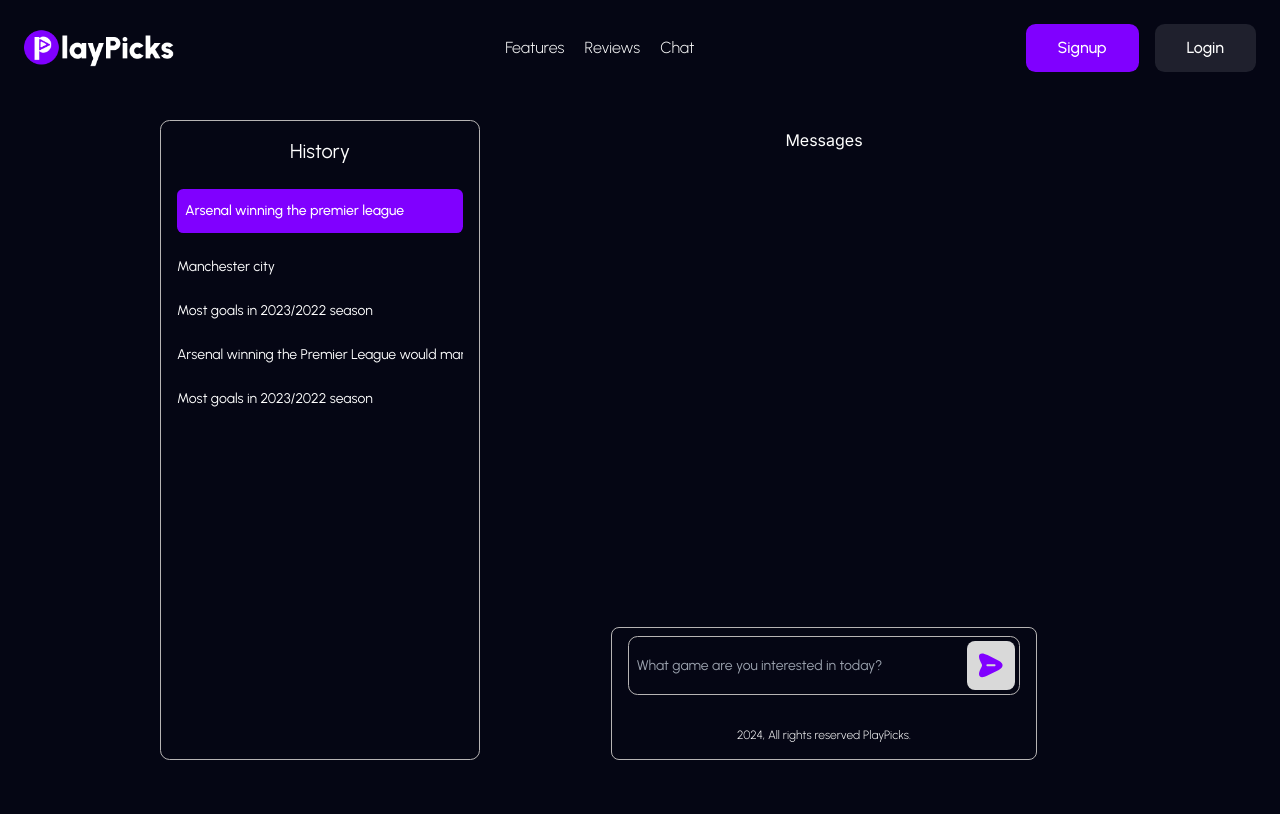
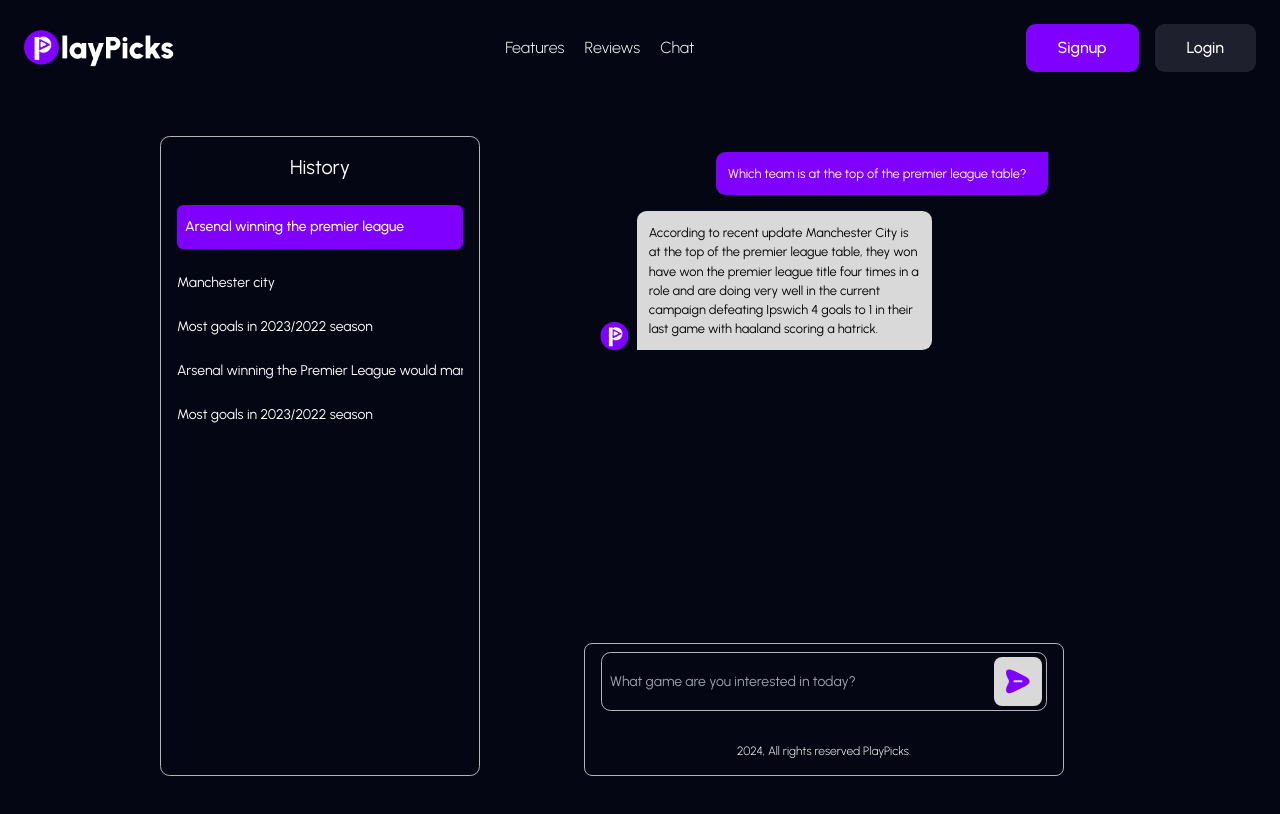
Before and after one commit to christapi2099/chatsupport, a Next.js app: page /chat in a window 1280 px wide. Shown: the top 814 px of the page. Built offline with nearby package versions, Linux system fonts and the light colour scheme.

Commit message:
added chat bubbles

```diff
--- /dev/null
+++ b/app/_components/chat-bubble.tsx
@@ -0,0 +1,48 @@
+import React, { ReactNode } from "react";
+import { Urbanist } from "next/font/google";
+import PlayPicksLogo from "./ui-elements/playpick-logo";
+
+const urbanist = Urbanist({ subsets: ["latin"] });
+
+interface ChatBubbleProps {
+  role: string;
+  text: string;
+}
+
+export default function ChatBubble({ role, text }: ChatBubbleProps) {
+  return (
+    <div
+      className={` ${urbanist.className} p-2 w-9/12 ${
+        role === "user" ? "self-end" : "self-start"
+      }`}
+    >
+      {role === "user" ? (
+        <UserBubble content={text} />
+      ) : (
+        <BotBubble content={text} />
+      )}
+    </div>
+  );
+}
+
+function BotBubble({ content }: { content: string }) {
+  return (
+    <div className="inline-flex gap-2">
+      <div className="self-end">
+        <PlayPicksLogo />
+      </div>
+
+      <div className=" bg-primary-50 text-black rounded-t-[0.6rem] rounded-br-[0.6rem] p-3 text-wrap text-[0.8rem] overflow-x-auto">
+        {content}
+      </div>
+    </div>
+  );
+}
+
+function UserBubble({ content }: { content: string }) {
+  return (
+    <div className="bg-primary-400 rounded-tl-[0.6rem] rounded-b-[0.6rem] p-3 text-wrap text-[0.8rem] overflow-x-auto">
+      <span>{content}</span>
+    </div>
+  );
+}
--- a/app/_components/cta.tsx
+++ b/app/_components/cta.tsx
@@ -2,6 +2,7 @@
 import React from "react";
 import { Urbanist } from "next/font/google";
 import Reveal from "./reveal";
+import Link from "next/link";
 
 const urbanist = Urbanist({ subsets: ["latin"] });
 
@@ -13,11 +14,13 @@ export default function Cta() {
           <div className="tracking-tighter text-4xl midPhone:text-xl smallestPhone:text-base phone:text-2xl items-center text-center font-extrabold">
             Ready to Elevate Your Betting <br /> Strategy?
           </div>
-          <button
-            className={` ${urbanist.className} phone:text-base tracking-tight midPhone:rounded-[0.4rem] smallPhone:text-xs smallPhone:px-3 midPhone:text-sm midPhone:py-1 midPhone:px-4 font-bold bg-gradient-to-br from-primary-200 to-primary-300 text-xl py-2 px-6 rounded-[0.6rem]`}
-          >
-            Join Now
-          </button>
+          <Link href="signup">
+            <button
+              className={` ${urbanist.className} phone:text-base tracking-tight midPhone:rounded-[0.4rem] smallPhone:text-xs smallPhone:px-3 midPhone:text-sm midPhone:py-1 midPhone:px-4 font-bold bg-gradient-to-br from-primary-200 to-primary-300 text-xl py-2 px-6 rounded-[0.6rem]`}
+            >
+              Join Now
+            </button>
+          </Link>
         </div>
       </Reveal>
     </div>
--- a/app/_components/hero.tsx
+++ b/app/_components/hero.tsx
@@ -5,6 +5,7 @@ import heroillustration from "@/public/heroillustration.png";
 import basketball from "@/public/basketball.png";
 import { Urbanist } from "next/font/google";
 import Reveal from "./reveal";
+import Link from "next/link";
 
 const urbanist = Urbanist({ subsets: ["latin"] });
 
@@ -44,11 +45,13 @@ export default function Hero() {
               Get AI-powered insights, real-time odds, and personalised betting
               advice.
             </div>
-            <button
-              className={` ${urbanist.className} tracking-tight font-medium tabletMedium:text-sm bg-gradient-to-br midPhone:text-xs from-primary-200 phone:text-sm to-primary-300 tabletPortrait:text-xs text-xl py-2 px-6 rounded-[0.6rem]`}
-            >
-              Get started
-            </button>
+            <Link href="login">
+              <button
+                className={` ${urbanist.className} tracking-tight font-medium tabletMedium:text-sm bg-gradient-to-br midPhone:text-xs from-primary-200 phone:text-sm to-primary-300 tabletPortrait:text-xs text-xl py-2 px-6 rounded-[0.6rem]`}
+              >
+                Get started
+              </button>
+            </Link>
           </div>
         </div>
       </Reveal>
--- /dev/null
+++ b/app/_components/ui-elements/playpick-logo.tsx
@@ -0,0 +1,35 @@
+import React from "react";
+
+export default function PlayPicksLogo() {
+  return (
+    <svg
+      width="28"
+      height="28"
+      viewBox="0 0 56 56"
+      fill="none"
+      xmlns="http://www.w3.org/2000/svg"
+      className="w-[1.8rem]"
+    >
+      <g clip-path="url(#clip0_107_118)">
+        <circle cx="28" cy="28" r="28" fill="#8000FF" />
+        <path
+          d="M24.5 48.5H17V11H24.5V13.35C25.2833 12.4667 26.1917 11.75 27.225 11.2C28.2583 10.6333 29.45 10.35 30.8 10.35C32.6333 10.35 34.3417 10.6917 35.925 11.375C37.5083 12.0583 38.9 13.0083 40.1 14.225C41.3167 15.425 42.2583 16.8167 42.925 18.4C43.6083 19.9833 43.95 21.6833 43.95 23.5C43.95 25.3167 43.6083 27.025 42.925 28.625C42.2583 30.225 41.3167 31.6333 40.1 32.85C38.9 34.05 37.5083 34.9917 35.925 35.675C34.3417 36.3583 32.6333 36.7 30.8 36.7C29.45 36.7 28.2583 36.4167 27.225 35.85C26.1917 35.2833 25.2833 34.5667 24.5 33.7V48.5ZM30.7 17.55C29.6833 17.55 28.75 17.825 27.9 18.375C27.0667 18.9083 26.4 19.625 25.9 20.525C25.4 21.425 25.15 22.4167 25.15 23.5C25.15 24.6 25.4 25.6 25.9 26.5C26.4 27.4 27.0667 28.1167 27.9 28.65C28.75 29.1833 29.6833 29.45 30.7 29.45C31.7333 29.45 32.675 29.1833 33.525 28.65C34.375 28.1167 35.05 27.4 35.55 26.5C36.05 25.6 36.3 24.6 36.3 23.5C36.3 22.4167 36.05 21.425 35.55 20.525C35.05 19.625 34.375 18.9083 33.525 18.375C32.675 17.825 31.7333 17.55 30.7 17.55Z"
+          fill="white"
+        />
+      </g>
+      <path
+        d="M41.4869 22.74C42.1983 23.1233 42.1849 24.1482 41.4638 24.5128L25.7342 32.4647C25.064 32.8036 24.2733 32.3102 24.2831 31.5592L24.4962 15.2473C24.506 14.4964 25.3092 14.0238 25.9704 14.3801L41.4869 22.74Z"
+        fill="#8000FF"
+      />
+      <path
+        d="M35.3026 22.2075C36.0276 22.5875 36.014 23.63 35.2793 23.9908L27.9647 27.5837C27.2951 27.9126 26.5142 27.419 26.5239 26.6731L26.6202 19.2976C26.63 18.5517 27.4235 18.0786 28.0843 18.4249L35.3026 22.2075Z"
+        fill="white"
+      />
+      <defs>
+        <clipPath id="clip0_107_118">
+          <rect width="56" height="56" fill="white" />
+        </clipPath>
+      </defs>
+    </svg>
+  );
+}
--- a/app/chat/layout.tsx
+++ b/app/chat/layout.tsx
@@ -8,7 +8,7 @@ interface LayoutProps {
 export default function Layout({ children }: LayoutProps) {
   return (
     <>
-      <div className="flex flex-row h-screen justify-center items-center my-10">
+      <div className="flex flex-row h-[90dvh] justify-center items-center mb-10 mt-24">
         <History />
         <div className="w-6/12">{children}</div>
       </div>
--- a/app/chat/page.tsx
+++ b/app/chat/page.tsx
@@ -1,16 +1,32 @@
 import React from "react";
 import { Urbanist } from "next/font/google";
 import Prompt from "../_components/prompt";
+import ChatBubble from "../_components/chat-bubble";
 
 const urbanist = Urbanist({ subsets: ["latin"] });
+
+const messages = [
+  {
+    text: "Which team is at the top of the premier league table?",
+    role: "user",
+  },
+  {
+    text: "According to recent update Manchester City is at the top of the premier league table, they won have won the premier league title four times in a role and are doing very well in the current campaign defeating Ipswich 4 goals to 1 in their last game with haaland scoring a hatrick.",
+    role: "assistant",
+  },
+];
 
 export default function Chat() {
   return (
     <div className="mx-6 h-[80dvh] justify-center flex flex-col items-center w-full">
-      <div className="flex flex-col overflow-y-auto p-2">Messages</div>
+      <div className="flex flex-col overflow-y-auto w-9/12 p-2">
+        {messages.map((message, index) => (
+          <ChatBubble text={message.text} role={message.role} key={index} />
+        ))}
+      </div>
 
       <div
-        className={`${urbanist.className} mt-auto pb-4 px-4 w-8/12 pt-2 border border-primary-5 rounded-[0.5rem]`}
+        className={`${urbanist.className} mt-auto pb-4 px-4 w-9/12 pt-2 border border-primary-5 rounded-[0.5rem]`}
       >
         <Prompt />
       </div>
```
Also changed, not shown: app/icon.png.
